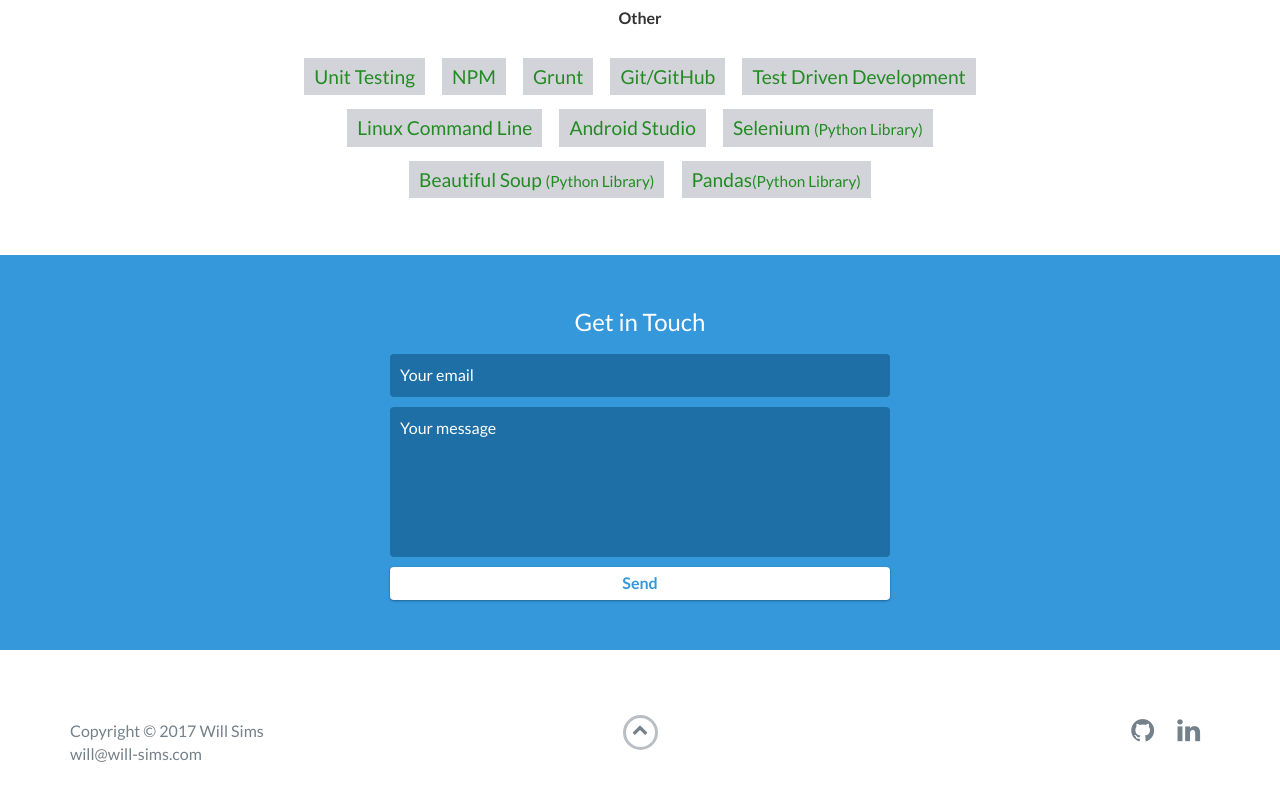
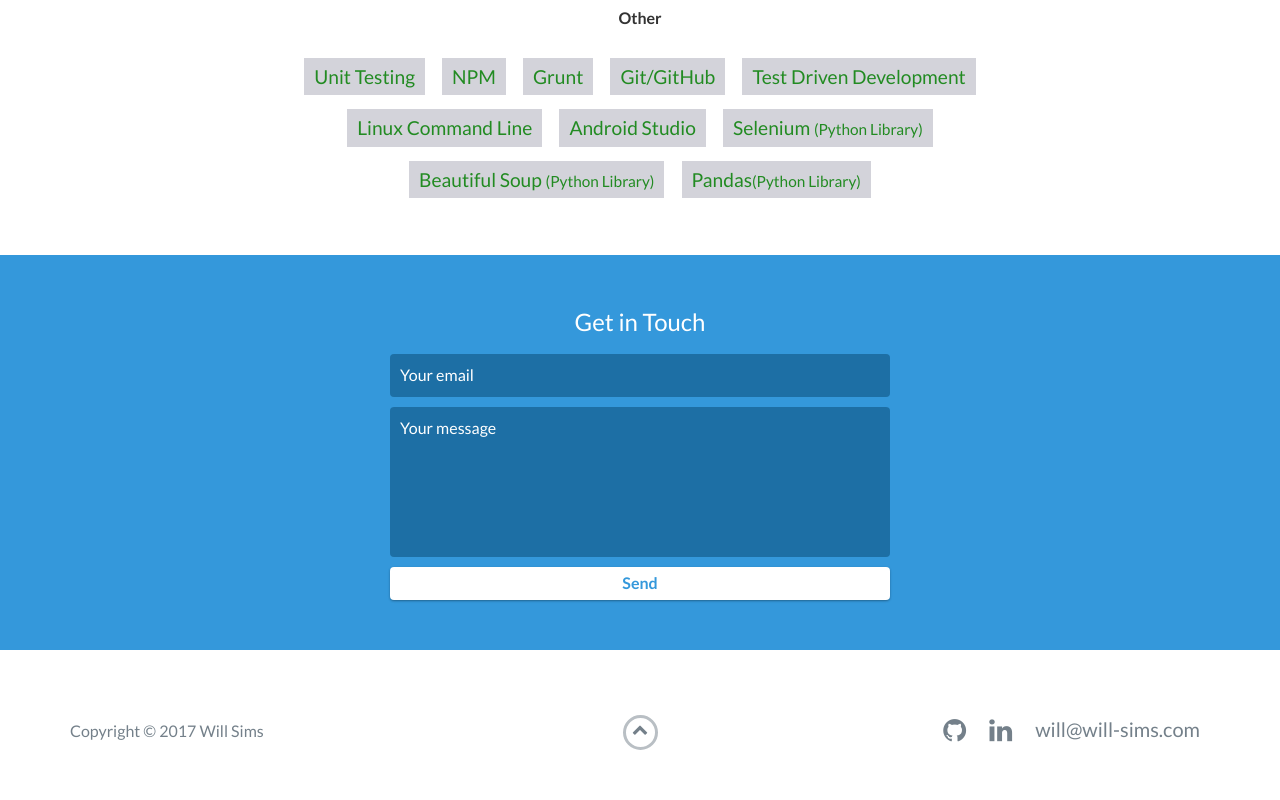
Before and after one commit to willsims14/willsims14.github.io, a plain HTML site: page index.html in a window 1280 px wide. Shown: the part 4165-4965 px from the top of the page. Drawn offline with nearby package versions, Linux system fonts and the light colour scheme.

Commit message:
Moved email

```diff
--- a/index.html
+++ b/index.html
@@ -241,9 +241,7 @@
                     <p>
                         Copyright &copy; 2017 Will Sims
                     </p>
-                    <p>
-                    will@will-sims.com
-                    </p>
+
                 </div>
                 <div class="col-sm-2 top">
                     <span id="to-top">
@@ -257,6 +255,9 @@
                         </li>
                         <li>
                             <a href="https://www.linkedin.com/in/willsimsiii/" target="_blank"><i class="fa fa-lg fa-linkedin" aria-hidden="true"></i></a>
+                        </li>
+                        <li>
+                        <a href="">will@will-sims.com</a>
                         </li>
                     </ul>
                 </div>
```
